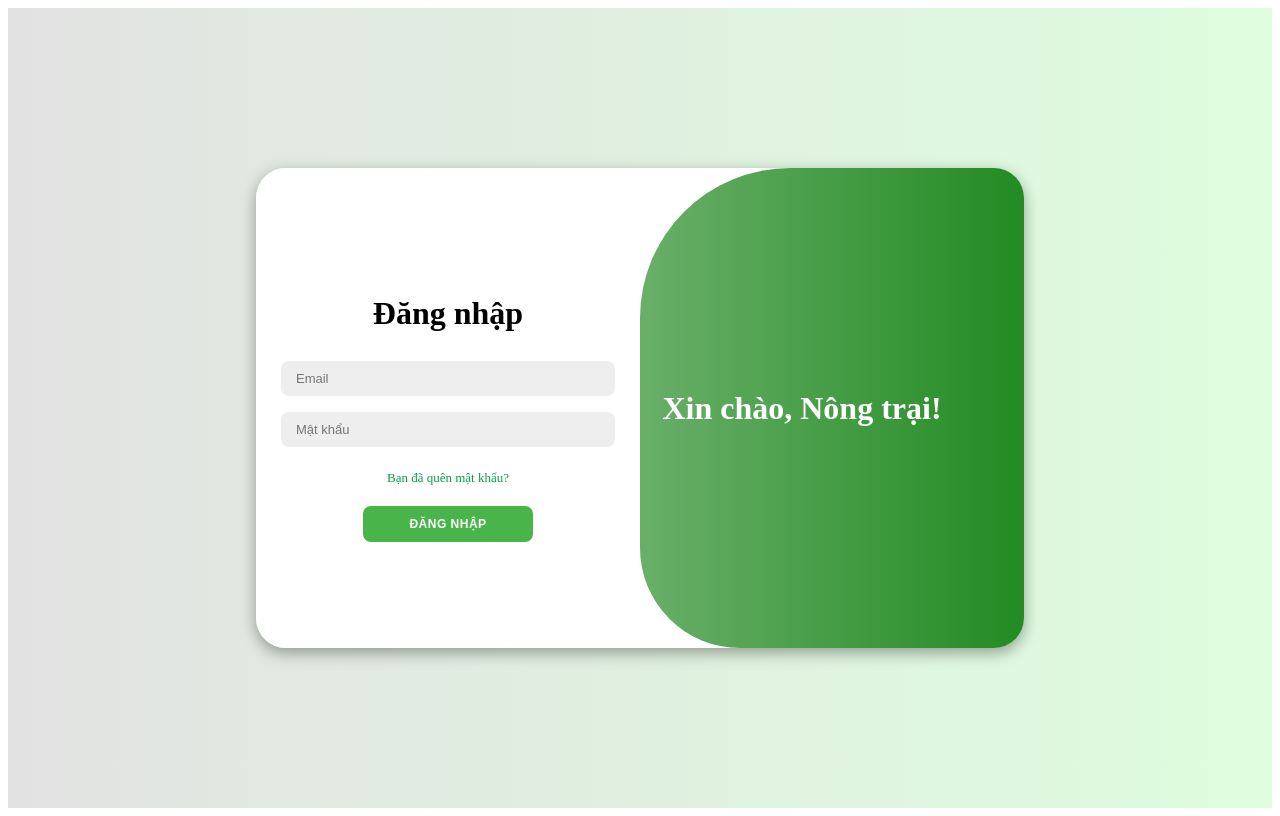
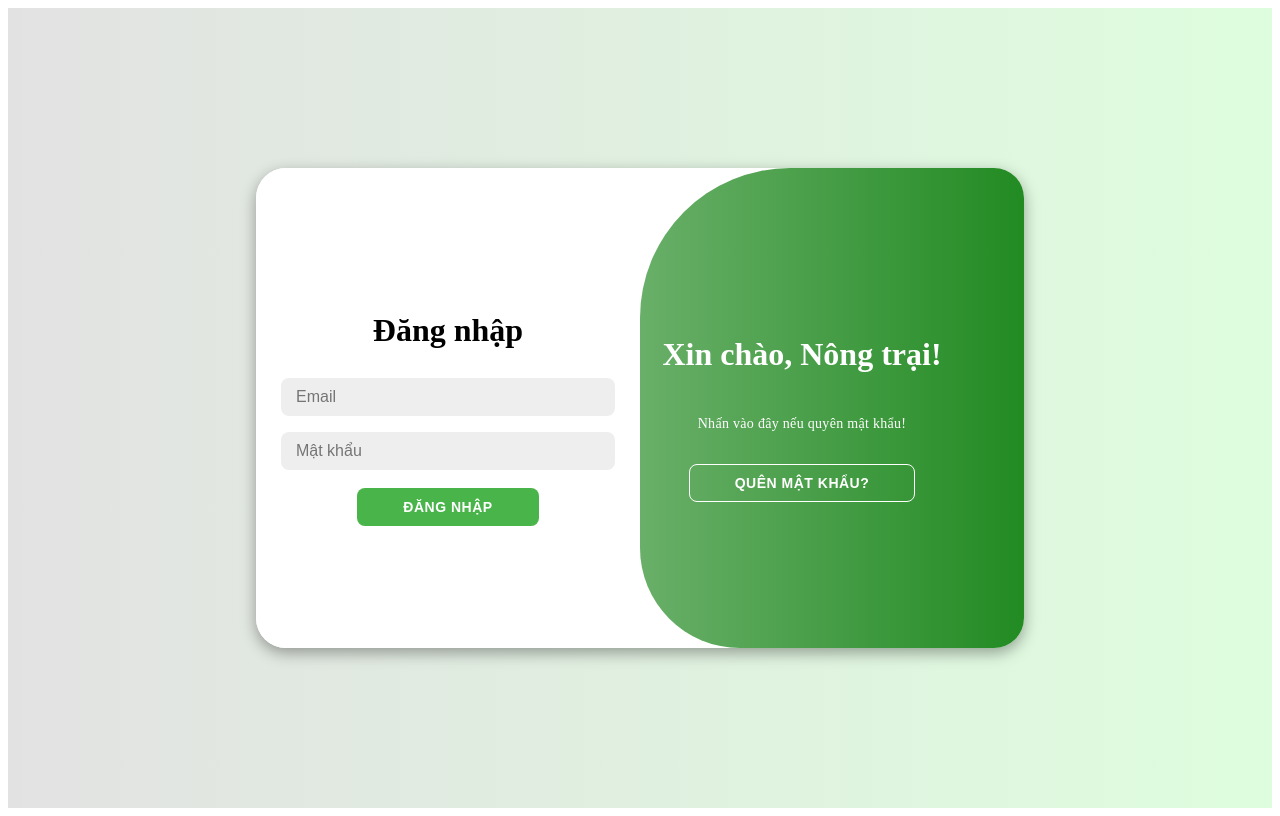
Before and after one commit to Doantrungdung2001/Farm_Garden, a React (Create React App) app: page /login in a window 1280 px wide. Built offline with nearby package versions, Linux system fonts and the light colour scheme.

Commit message:
update forget password

```diff
--- a/src/pages/ForgotPasswordPage/index.jsx
+++ b/src/pages/ForgotPasswordPage/index.jsx
@@ -7,6 +7,7 @@ const ForgotPasswordPage = () => {
   const [loading, setLoading] = useState(false)
 
   const handleSubmit = async (values) => {
+    console.log("Gia tri cua emmal: ",values)
     try {
       setLoading(true)
       const response = await FARM.forgotPassword({ email: values.email })
--- a/src/pages/LoginPage/styles.css
+++ b/src/pages/LoginPage/Login.css
@@ -1,4 +1,3 @@
-
 .back {
   margin: 0;
   padding: 0;
@@ -34,18 +33,18 @@
   font-size: 12px;
 }
 
-.container a {
+/* .container a {
   color: #333;
   font-size: 13px;
   text-decoration: none;
   margin: 15px 0 10px;
-}
+} */
 
 .container button {
   /* background-color: #512da8; */
   background-color: #49b449;
   color: #fff;
-  font-size: 12px;
+  font-size: 14px;
   padding: 10px 45px;
   border: 1px solid transparent;
   border-radius: 8px;
@@ -76,7 +75,7 @@
   border: none;
   margin: 8px 0;
   padding: 10px 15px;
-  font-size: 13px;
+  font-size: 16px;
   border-radius: 8px;
   width: 100%;
   outline: none;
@@ -87,6 +86,15 @@
   top: 0;
   height: 100%;
   transition: all 0.6s ease-in-out;
+}
+
+.forgot-password {
+  font-style: italic; /* Chữ nghiêng */
+  text-decoration: underline; /* Gạch chân */
+  text-align: right; /* Căn phải */
+  display: block; /* Hiển thị dưới dạng block để nằm dưới input và button */
+  margin-top: 10px; /* Để cách với input và button */
+  margin-bottom: 10px;
 }
 
 .sign-in {
@@ -172,9 +180,9 @@
 }
 
 .error-message {
-    color: red;
-    font-weight: bold;
-  }
+  color: red;
+  font-weight: bold;
+}
 
 .container.active .toggle {
   transform: translateX(50%);
--- a/src/pages/LoginPage/index.jsx
+++ b/src/pages/LoginPage/index.jsx
@@ -1,98 +1,155 @@
-import React, { useState } from 'react';
-import { useNavigate } from 'react-router-dom';
-import FARM from '../../services/farmService';
-import token from '../../utils/token';
-import './styles.css'; // Import CSS file for component styling
-
-const { setAccessToken, setRefreshToken } = token;
+import React, { useState } from 'react'
+import { useNavigate } from 'react-router-dom'
+import FARM from '../../services/farmService'
+import token from '../../utils/token'
+import './Login.css' // Import CSS file for component styling
+import { message, Spin } from 'antd'
+const { setAccessToken, setRefreshToken } = token
 
 const LoginPage = () => {
-  const navigate = useNavigate();
-  const [email, setEmail] = useState('');
-  const [password, setPassword] = useState('');
-  const [errorMessage, setErrorMessage] = useState('');
-  const [isLoading, setIsLoading] = useState(false); // State cho loading
-  let errorTimeoutId = null; // Biến để lưu id của timeout
+  const navigate = useNavigate()
+  const [email, setEmail] = useState('')
+  const [password, setPassword] = useState('')
+  const [errorMessage, setErrorMessage] = useState('')
+  const [isLoading, setIsLoading] = useState(false) // State cho loading
+  let errorTimeoutId = null // Biến để lưu id của timeout
+
+  const [loading, setLoading] = useState(false)
+
+  const [activePanel, setActivePanel] = useState('sign-in')
+
+  const switchToSignUp = () => {
+    setActivePanel('sign-up')
+  }
+
+  const switchToSignIn = () => {
+    setActivePanel('sign-in')
+  }
 
   const handleEmailChange = (e) => {
-    setEmail(e.target.value);
-  };
+    setEmail(e.target.value)
+  }
 
   const handlePasswordChange = (e) => {
-    setPassword(e.target.value);
-  };
+    setPassword(e.target.value)
+  }
 
   const handle_login = async (email, password) => {
-    setIsLoading(true); // Bắt đầu loading khi bắt đầu đăng nhập
+    setIsLoading(true) // Bắt đầu loading khi bắt đầu đăng nhập
     try {
-      const res = await FARM.login({ email, password });
-      const accessToken = res?.data?.metadata?.metadata?.tokens?.accessToken;
-      const refreshToken = res?.data?.metadata?.metadata?.tokens?.refreshToken;
+      const res = await FARM.login({ email, password })
+      const accessToken = res?.data?.metadata?.metadata?.tokens?.accessToken
+      const refreshToken = res?.data?.metadata?.metadata?.tokens?.refreshToken
 
       if (accessToken) {
-        setAccessToken(accessToken);
+        setAccessToken(accessToken)
       }
       if (refreshToken) {
-        setRefreshToken(refreshToken);
+        setRefreshToken(refreshToken)
       }
 
-      const id = res?.data?.metadata?.metadata?.farm?._id;
+      const id = res?.data?.metadata?.metadata?.farm?._id
       if (id) {
-        localStorage.setItem('id', id);
+        localStorage.setItem('id', id)
       }
 
       // Navigate to success page or handle success message
-      console.log('Login success');
-      navigate('/manage-planting-garden');
+      console.log('Login success')
+      navigate('/manage-planting-garden')
     } catch (error) {
       // Handle login failure
-      console.error(error?.response?.data?.message);
-      setErrorMessage('Email hoặc mật khẩu sai. Vui lòng thử lại.');
+      console.error(error?.response?.data?.message)
+      setErrorMessage('Email hoặc mật khẩu sai. Vui lòng thử lại.')
 
       // Đặt timeout để xóa thông báo sau 3 giây
       errorTimeoutId = setTimeout(() => {
-        setErrorMessage('');
-      }, 3000);
+        setErrorMessage('')
+      }, 3000)
     } finally {
-      setIsLoading(false); // Dừng loading khi kết thúc xử lý
+      setIsLoading(false) // Dừng loading khi kết thúc xử lý
     }
-  };
+  }
+
+  const handleForgetPassword = async (values) => {
+    console.log('email quen', values)
+    try {
+      setLoading(true)
+      const response = await FARM.forgotPassword({ email: values })
+      console.log('response:', response)
+      if (response.status === 200) {
+        message.success('Vui lòng kiểm tra email của bạn để đặt lại mật khẩu.')
+      } else {
+        console.error('Error submitting forgot password form:', response.message)
+        message.error(response.message || 'Có lỗi xảy ra. Vui lòng thử lại sau.')
+      }
+    } catch (error) {
+      console.error('Error submitting forgot password form:', error.message)
+      message.error('Có lỗi xảy ra. Vui lòng thử lại sau.')
+    } finally {
+      setLoading(false)
+    }
+  }
 
   const handleSubmit = (e) => {
-    e.preventDefault();
-    handle_login(email, password);
-    console.log('Email:', email);
-    console.log('Password:', password);
-    // Reset form fields if needed
-    setEmail('');
-    setPassword('');
-  };
+    e.preventDefault()
+    handle_login(email, password)
+    console.log('Email:', email)
+    console.log('Password:', password)
+    setEmail('')
+    setPassword('')
+  }
 
   return (
     <div className="back">
-      <div className="container">
-        <div className="form-container sign-in">
+      <div className={`container ${activePanel === 'sign-up' ? 'active' : ''}`} id="container">
+        <div className="form-container sign-up">
+          <form>
+            <h1>Nhập tài khoản Email</h1>
+            <input type="email" placeholder="Email" value={email} onChange={handleEmailChange} />
+            <button
+              type="button"
+              onClick={() => {
+                handleForgetPassword(email)
+                setEmail('')
+              }}
+              disabled={loading}
+            >
+              {loading ? <Spin size="small" /> : 'Xác nhận'}
+            </button>
+          </form>
+        </div>
+        <div className={`form-container sign-in ${activePanel === 'sign-in' ? 'active' : ''}`}>
           <form onSubmit={handleSubmit}>
             <h1>Đăng nhập</h1>
             <input type="email" placeholder="Email" value={email} onChange={handleEmailChange} />
             <input type="password" placeholder="Mật khẩu" value={password} onChange={handlePasswordChange} />
             {errorMessage && <p className="error-message">{errorMessage}</p>}
-            <a href="/forgot-password">Bạn đã quên mật khẩu?</a>
             <button type="submit" disabled={isLoading}>
-              {isLoading ? 'Đang đăng nhập...' : 'Đăng nhập'}
+              {isLoading ? <Spin size="small" /> : 'Đăng nhập'}
             </button>
           </form>
         </div>
         <div className="toggle-container">
           <div className="toggle">
-            <div className="toggle-panel toggle-right">
+            <div className={`toggle-panel toggle-left ${activePanel === 'sign-in' ? 'active' : ''}`}>
+              <h1>Quay trở về!</h1>
+              <p>Nhấn vào đây nếu bạn muốn đăng nhập!</p>
+              <button className="hidden" id="login" onClick={switchToSignIn}>
+                Đăng nhập
+              </button>
+            </div>
+            <div className={`toggle-panel toggle-right ${activePanel === 'sign-up' ? 'active' : ''}`}>
               <h1>Xin chào, Nông trại!</h1>
+              <p>Nhấn vào đây nếu quyên mật khẩu!</p>
+              <button className="hidden" id="register" onClick={switchToSignUp}>
+                Quên mật khẩu?
+              </button>
             </div>
           </div>
         </div>
       </div>
     </div>
-  );
-};
+  )
+}
 
-export default LoginPage;
+export default LoginPage
```
